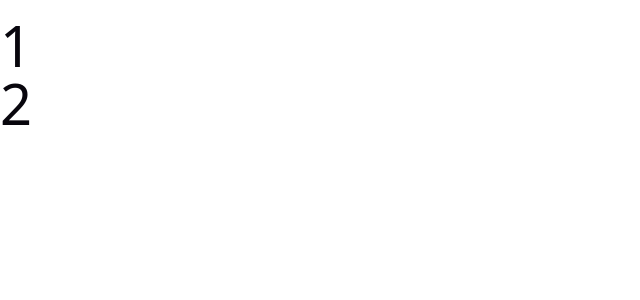
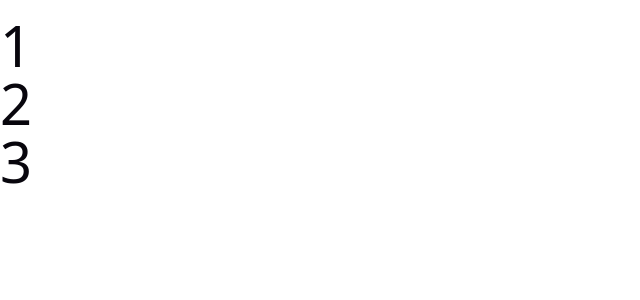
Before and after one commit to luckyBoy-11111/git-demo, a Vue app: page / in a window 1280 px wide. Shown: the top 300 px of the page, without its empty margins (0-640 px from the left). Built offline with nearby package versions, Linux system fonts and the light colour scheme.

Commit message:
feat:增加一个h3标签

```diff
--- a/src/App.vue
+++ b/src/App.vue
@@ -5,4 +5,5 @@
 <template>
   <h1>1</h1>
   <h1>2</h1>
+  <h1>3</h1>
 </template>
```
